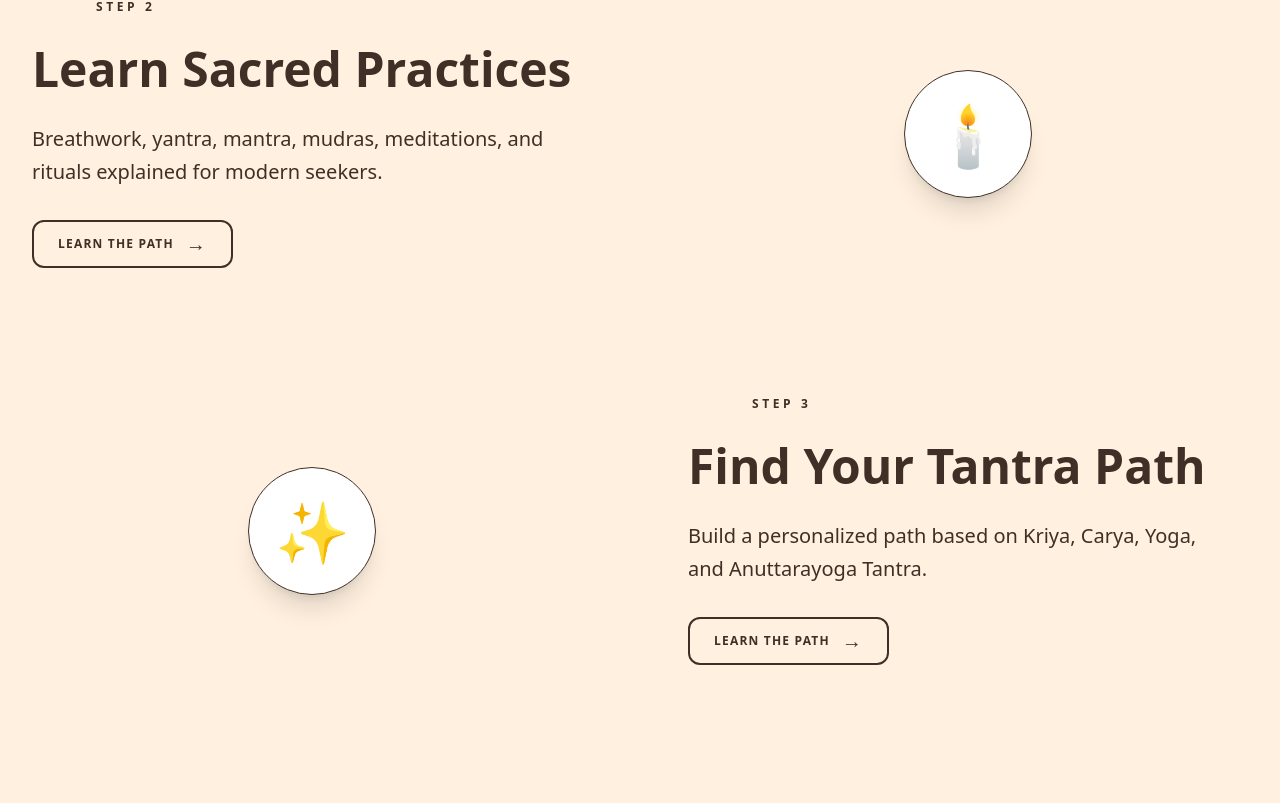
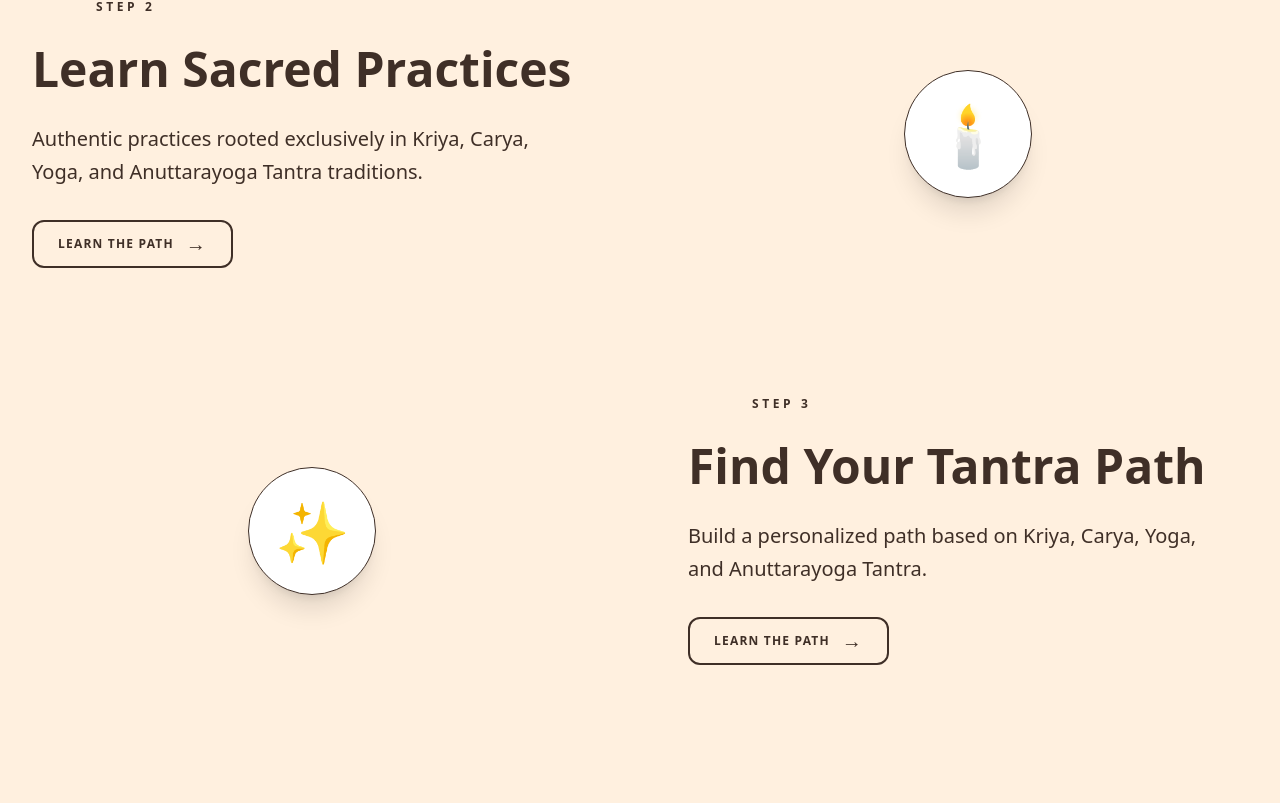
Before and after one commit to HarshalPatel1972/a1-tantra, a Next.js app: page / in a window 1280 px wide. Shown: the part 2277-3080 px from the top of the page. Built offline with nearby package versions, Linux system fonts and the light colour scheme; no server answers.

Commit message:
Content: Restrict all service claims to strictly Kriya, Carya, Yoga, and Anuttarayoga Tantra

```diff
--- a/components/BookingForm.tsx
+++ b/components/BookingForm.tsx
@@ -7,17 +7,17 @@ export default function BookingForm() {
   const [formData, setFormData] = useState({
     name: "",
     phone: "",
-    sessionType: "Tantric Breathwork Session",
+    sessionType: "Kriya Tantra Session",
     preferredTime: "Afternoon (1 PM - 5 PM)",
   });
   const [loading, setLoading] = useState(false);
   const [submitted, setSubmitted] = useState(false);
 
   const sessionTypes = [
-    "Tantra Meditation Session",
-    "Tantric Breathwork Session",
-    "Chakra Balancing Session",
-    "Sound Healing + Tantra Flow",
+    "Kriya Tantra Session",
+    "Carya Tantra Session",
+    "Yoga Tantra Session",
+    "Anuttarayoga Tantra Session",
     "Unsure (Free consultation first)",
   ];
 
@@ -54,7 +54,7 @@ export default function BookingForm() {
         setFormData({
           name: "",
           phone: "",
-          sessionType: "Tantric Breathwork Session",
+          sessionType: "Kriya Tantra Session",
           preferredTime: "Afternoon (1 PM - 5 PM)",
         });
         setTimeout(() => setSubmitted(false), 8000);
--- a/components/OurTantraServices.tsx
+++ b/components/OurTantraServices.tsx
@@ -8,23 +8,23 @@ export default function OurTantraServices() {
     {
       title: "Tantra Sessions",
       description:
-        "Explore comprehensive online tantra sessions including meditation, breathwork, and chakra balancing designed to awaken your inner potential.",
+        "Explore comprehensive online tantra sessions strictly rooted in Kriya, Carya, Yoga, and Anuttarayoga paths to awaken your inner potential.",
       link: "/sessions",
-      image: "/images/Tantra-Meditation-Session.jpg",
+      image: "/images/Kriya-Tantra.webp",
       icon: "🧘",
     },
     {
-      title: "Spiritual Healing",
+      title: "Authentic Healing",
       description:
-        "Experience transformative spiritual healing through energy work and sacred practices to restore your energetic vitality.",
+        "Experience transformative spiritual healing exclusively through the four authentic Tantra frameworks to restore your energetic vitality.",
       link: "/therapies",
-      image: "/images/Chakra-Balancing-Session.jpg",
+      image: "/images/Yoga-Tantra.webp",
       icon: "✨",
     },
     {
       title: "Tantra Advisory",
       description:
-        "Expert guidance for couples to deepen intimacy, resolve conflicts, and restore harmony in their sacred partnership.",
+        "Expert sacred guidance for individuals and couples using classical tantric principles to deepen intimacy and resolve energetic blocks.",
       link: "/advisory",
       image: "/images/two-people-meditate.jpg",
       icon: "💕",
--- a/components/SessionsGrid.tsx
+++ b/components/SessionsGrid.tsx
@@ -6,28 +6,28 @@ import Image from "next/image";
 export default function SessionsGrid() {
   const sessions = [
     {
-      id: "meditation",
-      title: "Tantra Meditation Session",
-      image: "/images/Tantra-Meditation-Session.jpg",
-      description: "Deep meditative practices rooted in tantra.",
+      id: "kriya",
+      title: "Kriya Tantra Session",
+      image: "/images/Kriya-Tantra.webp",
+      description: "Action-based external practices, mudras, and purifying rituals.",
     },
     {
-      id: "breathwork",
-      title: "Tantric Breathwork Session",
-      image: "/images/Tantric-Breathwork-Session.jpg",
-      description: "Pranayama techniques for energy activation.",
+      id: "carya",
+      title: "Carya Tantra Session",
+      image: "/images/Carya-Tantra.webp",
+      description: "Methodical balance of outer action and inner visualization.",
     },
     {
-      id: "chakra",
-      title: "Chakra Balancing Session",
-      image: "/images/Chakra-Balancing-Session.jpg",
-      description: "Align and balance your energy centers.",
+      id: "yoga",
+      title: "Yoga Tantra Session",
+      image: "/images/Yoga-Tantra.webp",
+      description: "Internal practice emphasizing union and continuous presence.",
     },
     {
-      id: "sound-healing",
-      title: "Sound Healing + Tantra Flow",
-      image: "/images/Sound-Tantra.jpg",
-      description: "Sacred sounds for transformation.",
+      id: "anuttarayoga",
+      title: "Anuttarayoga Tantra Session",
+      image: "/images/Anuttarayoga-Tantra.webp",
+      description: "The highest yoga path of profound inner transformation.",
     },
   ];
 
--- a/components/WelcomeHome.tsx
+++ b/components/WelcomeHome.tsx
@@ -14,7 +14,7 @@ export default function WelcomeHome() {
       icon: "🕯️",
       title: "Learn Sacred Practices",
       description:
-        "Breathwork, yantra, mantra, mudras, meditations, and rituals explained for modern seekers.",
+        "Authentic practices rooted exclusively in Kriya, Carya, Yoga, and Anuttarayoga Tantra traditions.",
     },
     {
       icon: "✨",
```
